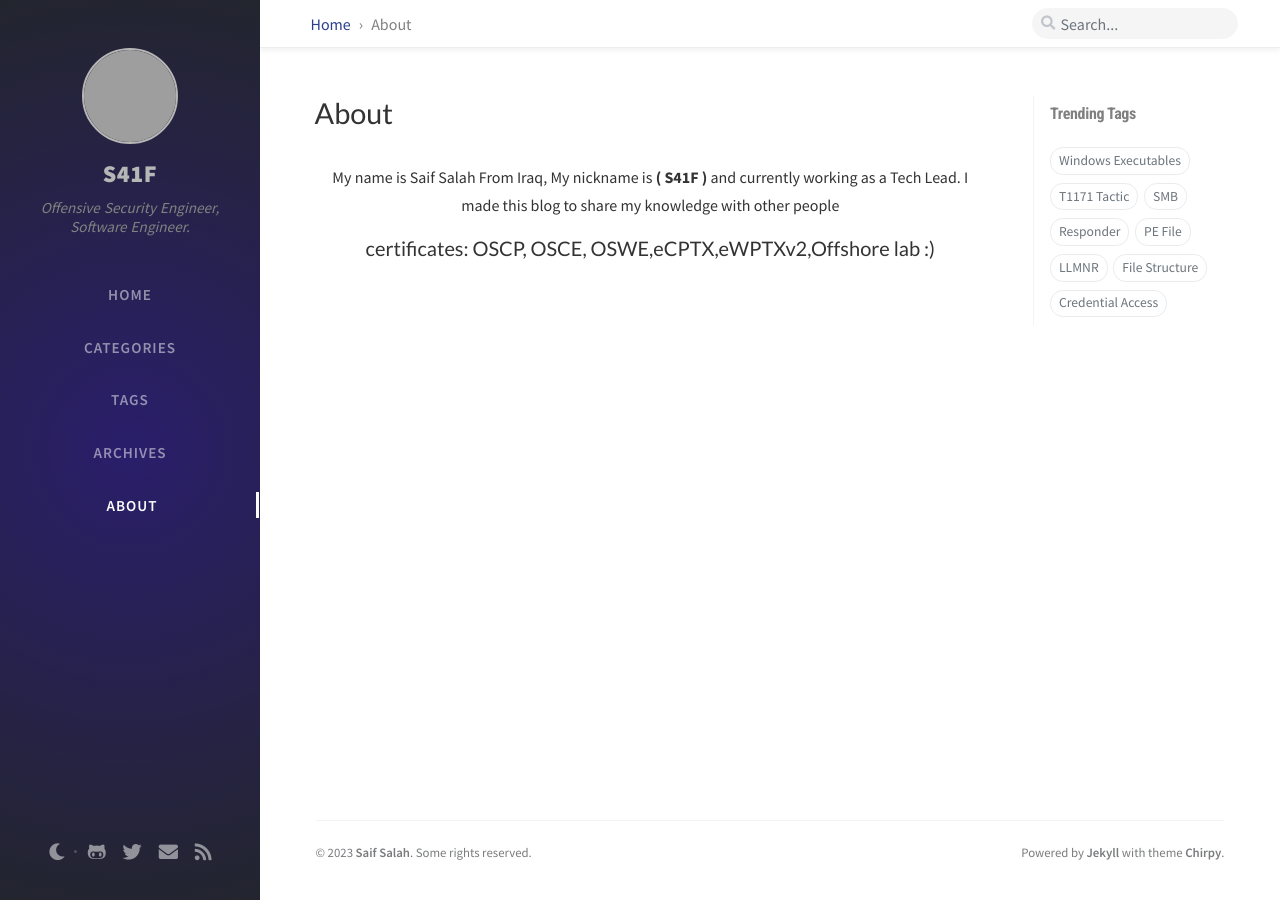
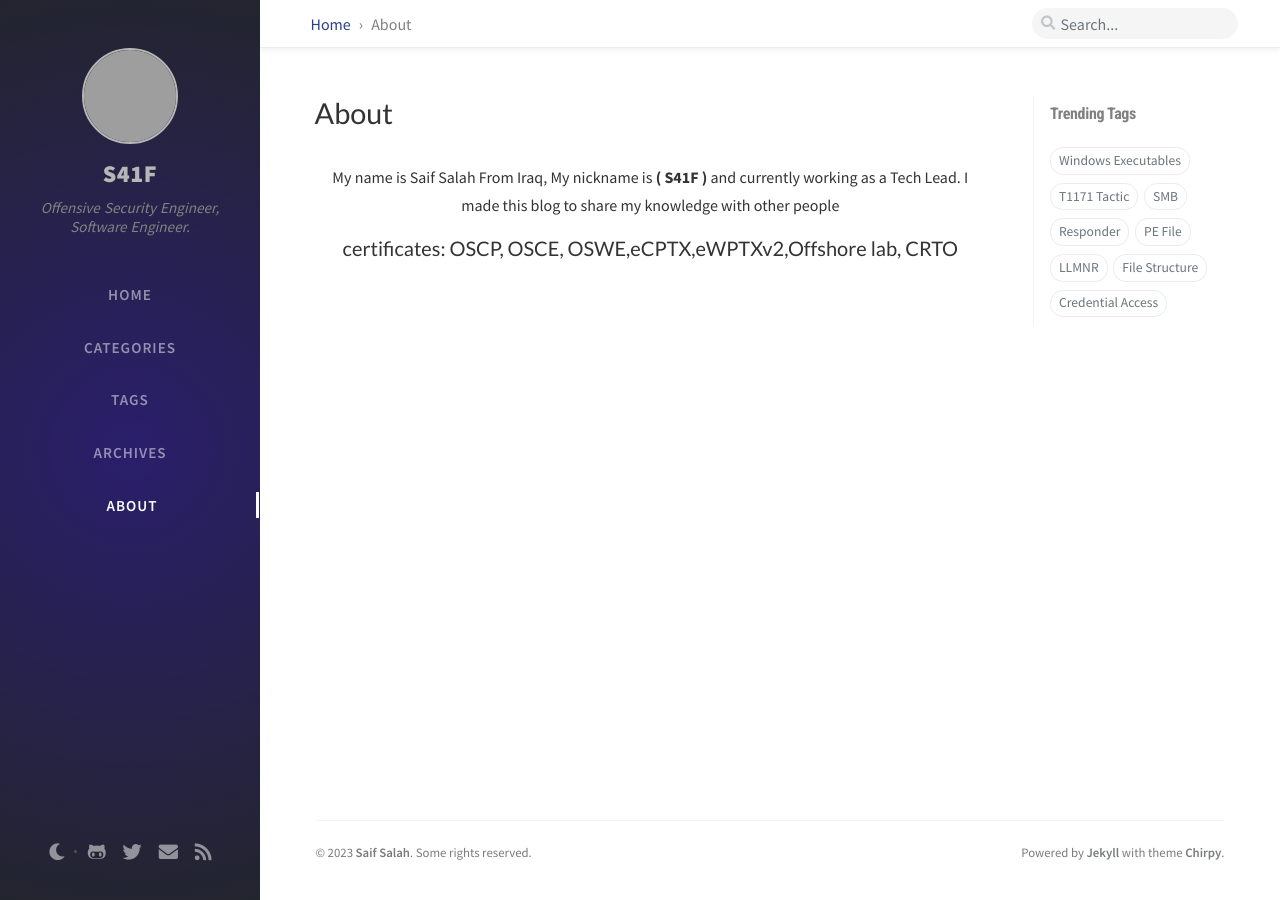
Before and after one commit to SaifSalah/saifsalah.github.io, a Jekyll site: the page built from tabs/about.md, in a window 1280 px wide. Built offline with Jekyll 4.4.1, drawn with Linux system fonts in a browser that asks for light colours; nearby versions of some CDN libraries; comment, search, counter and statistics services are not loaded; grey boxes are pictures that could not be loaded.

Commit message:
Update about.md

```diff
--- a/tabs/about.md
+++ b/tabs/about.md
@@ -7,5 +7,5 @@ title: About
 My name is Saif Salah From Iraq, My nickname is <b>( S41F )</b> and currently working as a Tech Lead.
 I made this blog to share my knowledge with other people
 <br>
-<h3>certificates: OSCP, OSCE, OSWE,eCPTX,eWPTXv2,Offshore lab :)</h3>
+<h3>certificates: OSCP, OSCE, OSWE,eCPTX,eWPTXv2,Offshore lab, CRTO</h3>
 </center>
```
